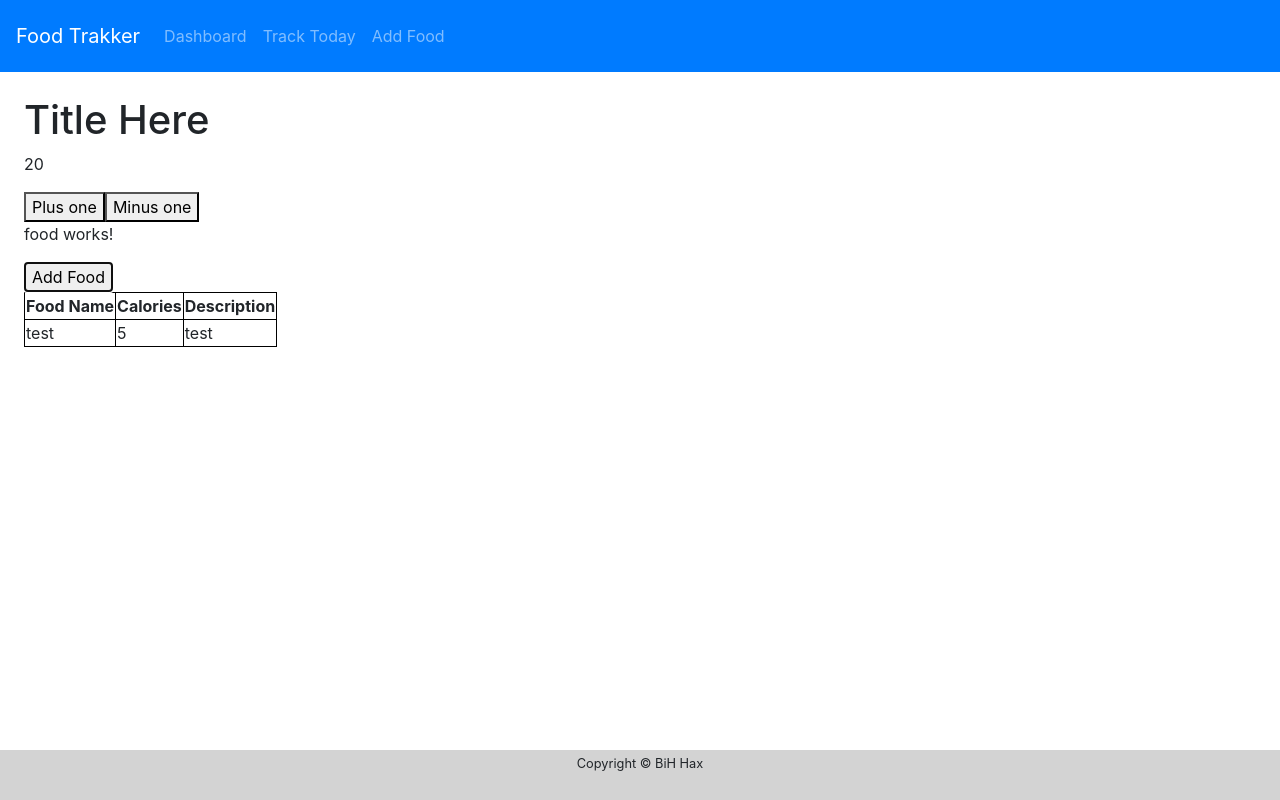
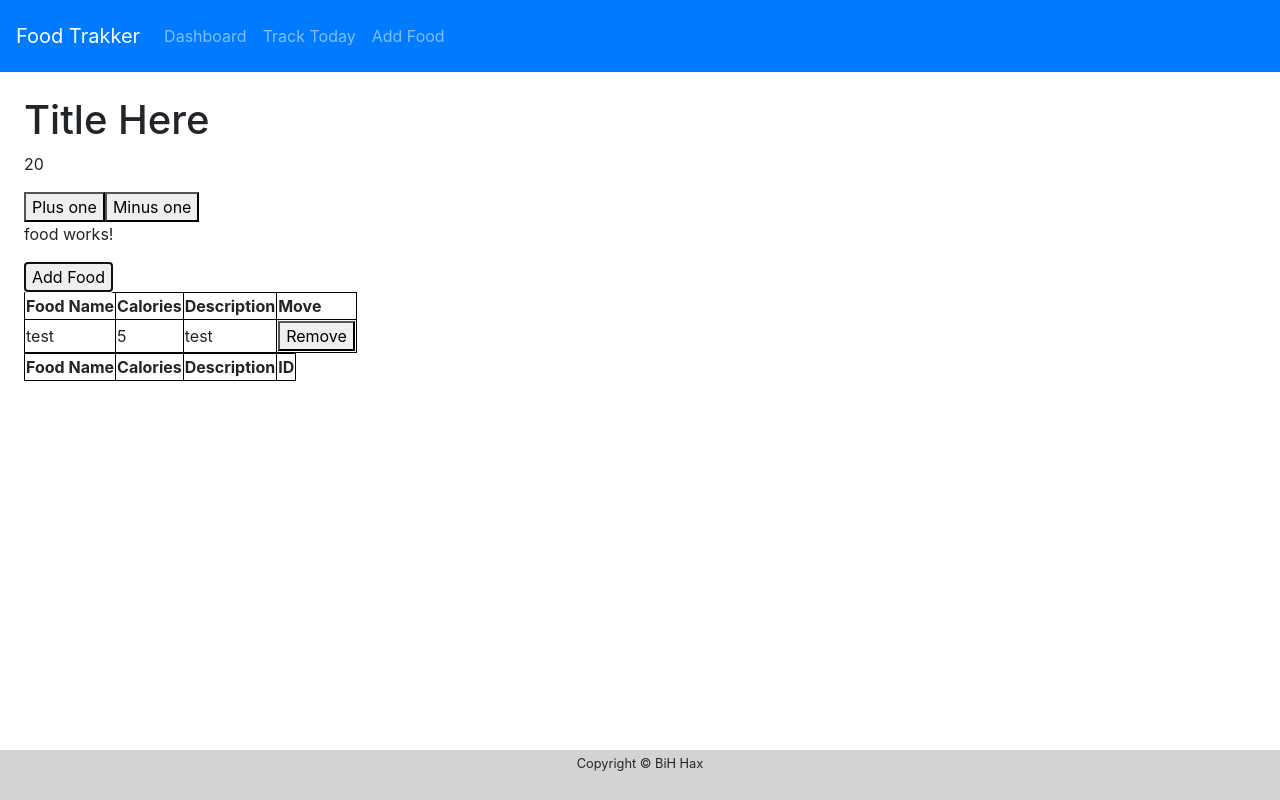
Before and after one commit to AdamMirza/FoodTracker, an Angular app in the folder my-app/: page / in a window 1280 px wide. Both pictures are taken after a click on the button "Add Food". Built offline with nearby package versions, Linux system fonts and the light colour scheme.

Commit message:
Move food from one list to another

```diff
--- a/my-app/src/app/food/food.component.html
+++ b/my-app/src/app/food/food.component.html
@@ -12,10 +12,27 @@
         <th>Food Name</th>
         <th>Calories</th>
         <th>Description</th>
+        <th>Move</th>
     </tr>
     <tr *ngFor="let foodItem of listOfFood; let i = index">
         <td>{{foodItem.name}}</td>
         <td>{{foodItem.calories}}</td>
         <td>{{foodItem.description}}</td>
+        <td><button (click)="moveFoodToList(i)">Remove</button></td>
     </tr>
 </table>
+
+<table>
+    <tr>
+        <th>Food Name</th>
+        <th>Calories</th>
+        <th>Description</th>
+        <th>ID</th>
+    </tr>
+    <tr *ngFor="let foodItem of otherListOfFood; let i = index">
+        <td>{{foodItem.name}}</td>
+        <td>{{foodItem.calories}}</td>
+        <td>{{foodItem.description}}</td>
+        <td><button (click)="moveFoodToOtherList(i)">Remove</button></td>
+    </tr>
+</table>
--- a/my-app/src/app/food/food.component.ts
+++ b/my-app/src/app/food/food.component.ts
@@ -9,27 +9,42 @@ import { Component, OnInit } from '@angular/core';
 export class FoodComponent implements OnInit {
 
   listOfFood: Food[] = [];
+  otherListOfFood: Food[] = [];
+  globalID: number;
 
   constructor() {
+    this.globalID = 0;
   }
 
   ngOnInit() {
   }
 
   addFood() {
-    this.listOfFood.push(new Food("test", 5, "test"));
+    this.listOfFood.push(new Food(this.globalID++, "test", 5, "test"));
+  }
+
+  moveFoodToList(index: number) {
+    let temp = this.listOfFood.splice(index, 1);
+    this.otherListOfFood.push(temp[0]);
+  }
+
+  moveFoodToOtherList(index: number) {
+    let temp = this.otherListOfFood.splice(index, 1);
+    this.listOfFood.push(temp[0]);
   }
 
 }
 
 export class Food {
   // field
+  id: number;
   name: string;
   calories: number;
   description: string;
 
   // constructor - not sure how this well translate to front-end code
-  constructor(name: string, calories: number, description: string) {
+  constructor(id: number, name: string, calories: number, description: string) {
+    this.id = id;
     this.name = name;
     this.calories = calories;
     this.description = description;
```
